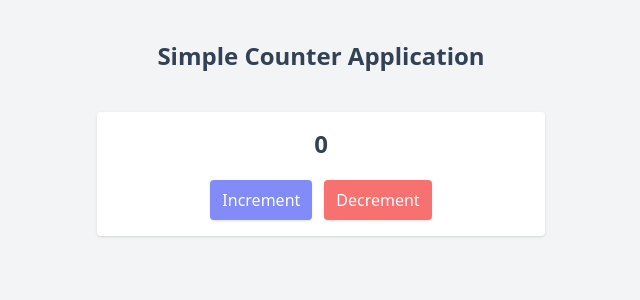
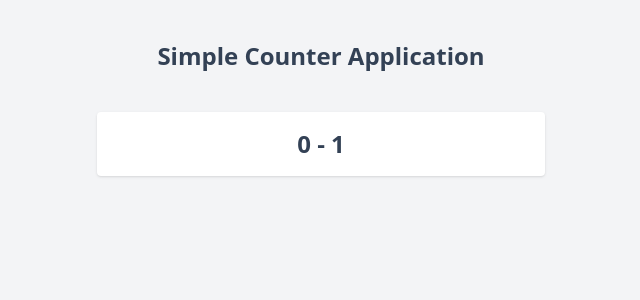
Before and after one commit to SaiyaraOishi/react-redux-counter-app, a React (Create React App) app: page / in a window 1280 px wide. Shown: the top 300 px of the page, without its empty margins (319-959 px from the left). Built offline with nearby package versions, Linux system fonts and the light colour scheme.

Commit message:
useSelector() used

```diff
--- a/src/components/Counter.js
+++ b/src/components/Counter.js
@@ -1,32 +1,36 @@
-import { connect } from "react-redux";
+import { connect,useSelector } from "react-redux";
 import { decrement, increment } from "../redux/counter/action";
 
-function Counter({count,increment,decrement}){
+function Counter({id}){
+
+    const count = useSelector((state) => state.value);
+
     return(
         <>
         <div className="p-4 h-auto flex flex-col items-center justify-center space-y-5 bg-white rounded shadow">
-        <div className="text-2xl font-semibold">{count}</div>
-        <div className="flex space-x-3">
+        <div className="text-2xl font-semibold">{count} - {id}</div>
+        {/* <div className="flex space-x-3">
             <button className="bg-indigo-400 text-white px-3 py-2 rounded shadow" onClick={increment}>Increment</button>
             <button className="bg-red-400 text-white px-3 py-2 rounded shadow" onClick={decrement}>Decrement</button>
-        </div>
+        </div> */}
         </div>
         </>
     )
 }
 
-const mapStateToProps = (state,ownProps) =>{
-    console.log(ownProps);
-    return {
-        count : state.value
-    }
-}
+// const mapStateToProps = (state,ownProps) =>{
+//     console.log(ownProps);
+//     return {
+//         count : state.value
+//     }
+// }
 
-const mapDispatchToProps = (dispatch) =>{
-    return {
-        increment: (value) => dispatch(increment()),
-        decrement: (value) => dispatch(decrement()),
-    }
-}
+// const mapDispatchToProps = (dispatch) =>{
+//     return {
+//         increment: (value) => dispatch(increment()),
+//         decrement: (value) => dispatch(decrement()),
+//     }
+// }
 
-export default connect(mapStateToProps, mapDispatchToProps)(Counter);
+// export default connect(mapStateToProps, mapDispatchToProps)(Counter);
+export default Counter;
```
